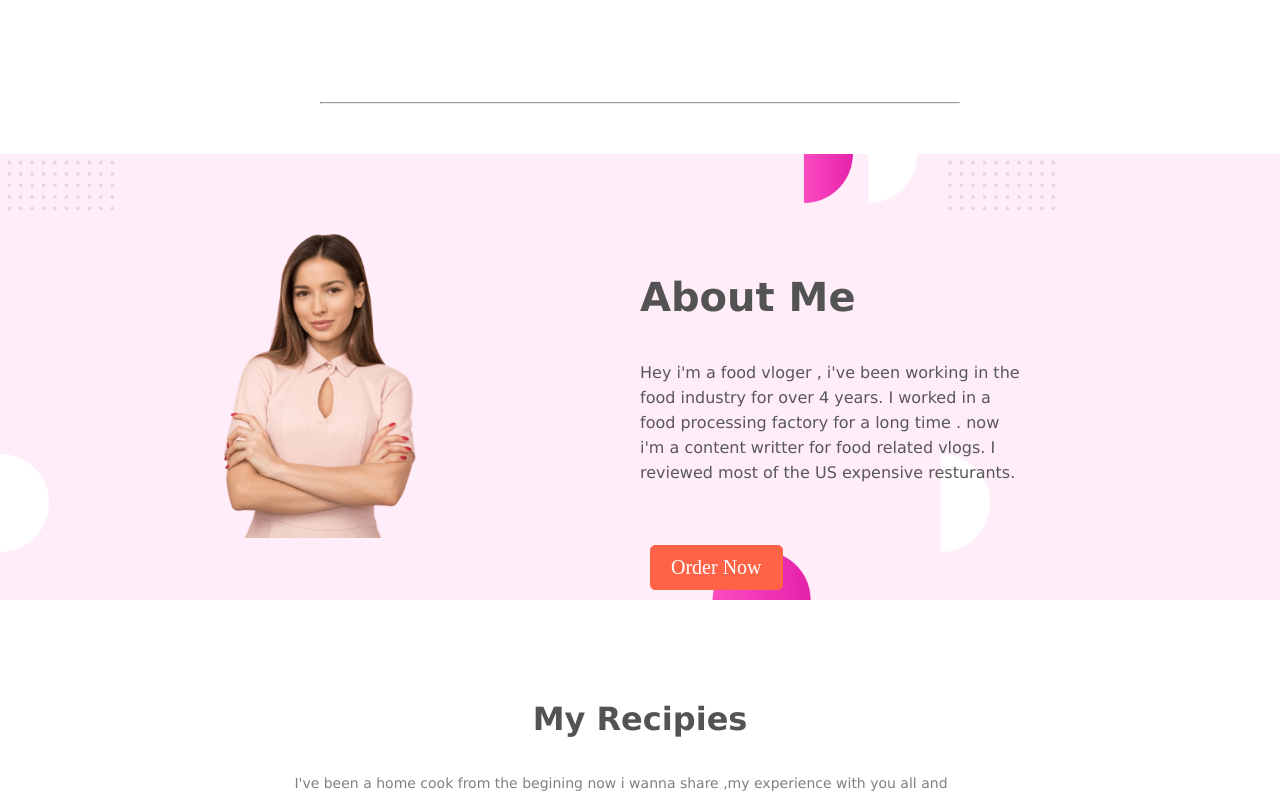
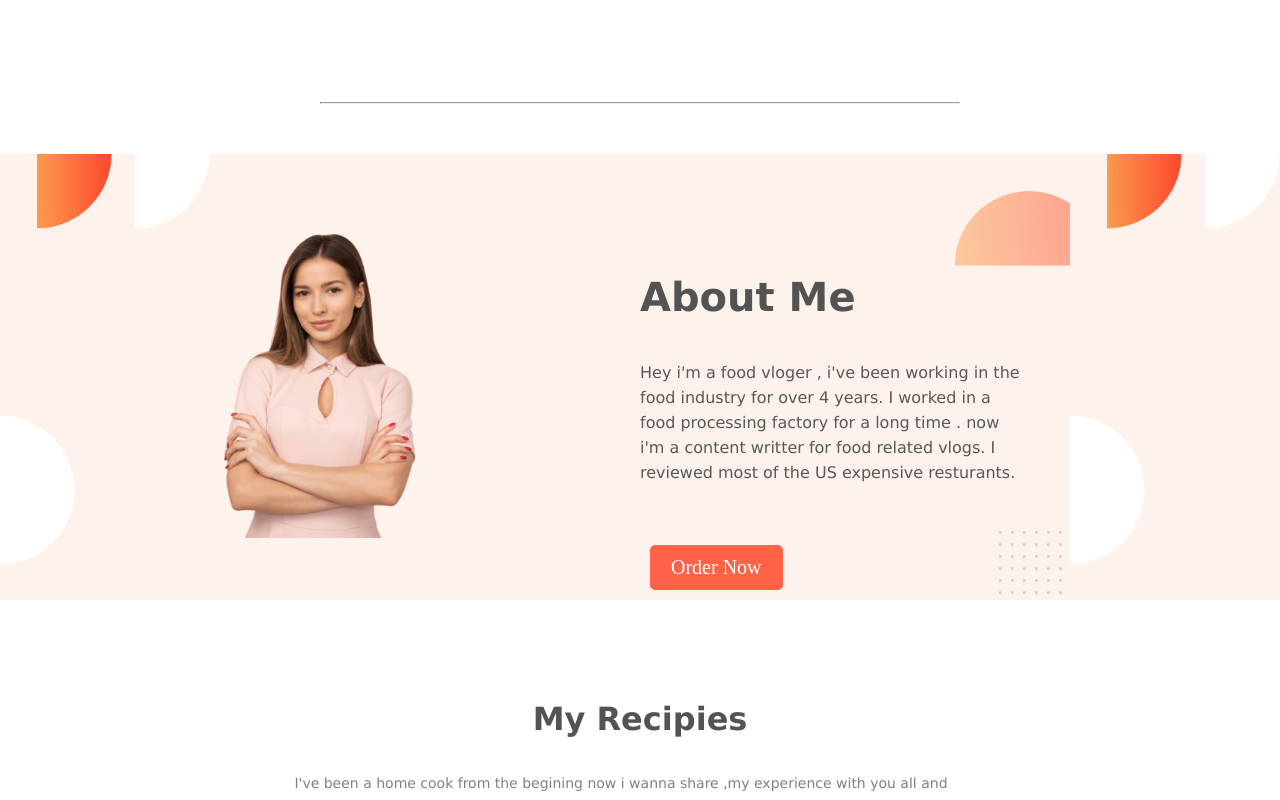
Before and after one commit to ReshadSadik/food-network-a1-, a plain HTML site: page index.html in a window 1280 px wide. Shown: the part 668-1468 px from the top of the page. Drawn offline with Linux system fonts and the light colour scheme.

Commit message:
banner bg added

```diff
--- a/style.css
+++ b/style.css
@@ -196,7 +196,7 @@ animation: pop 5s linear infinite;
 
 /* banner area */
 .banner{
-    background-image: url(./images/shapes/Frame\ 59.jpg);
+    background-image: url(./images/shapes/7.png);
     margin: 0;
     background-size: contain;
     display: flex;
```
